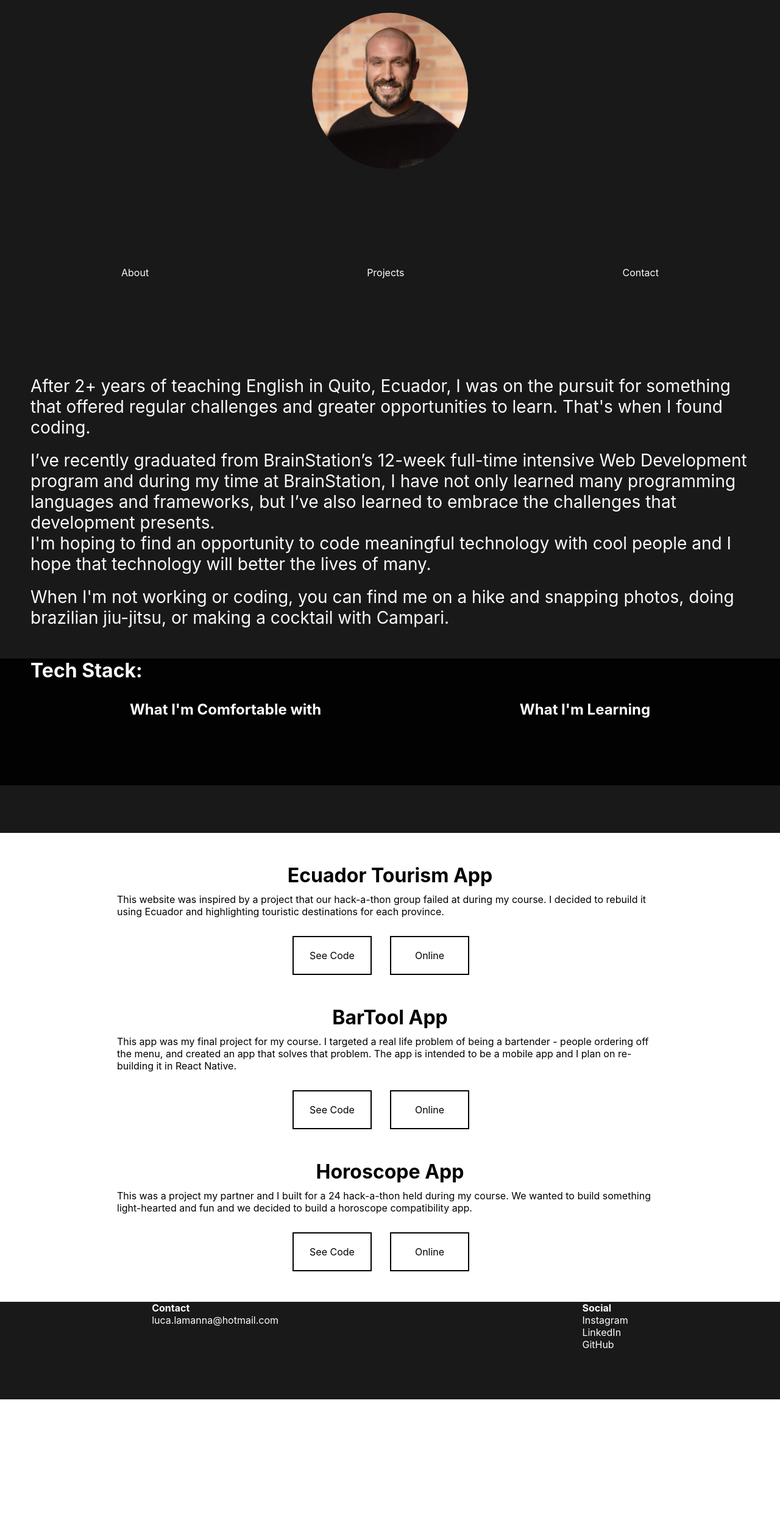
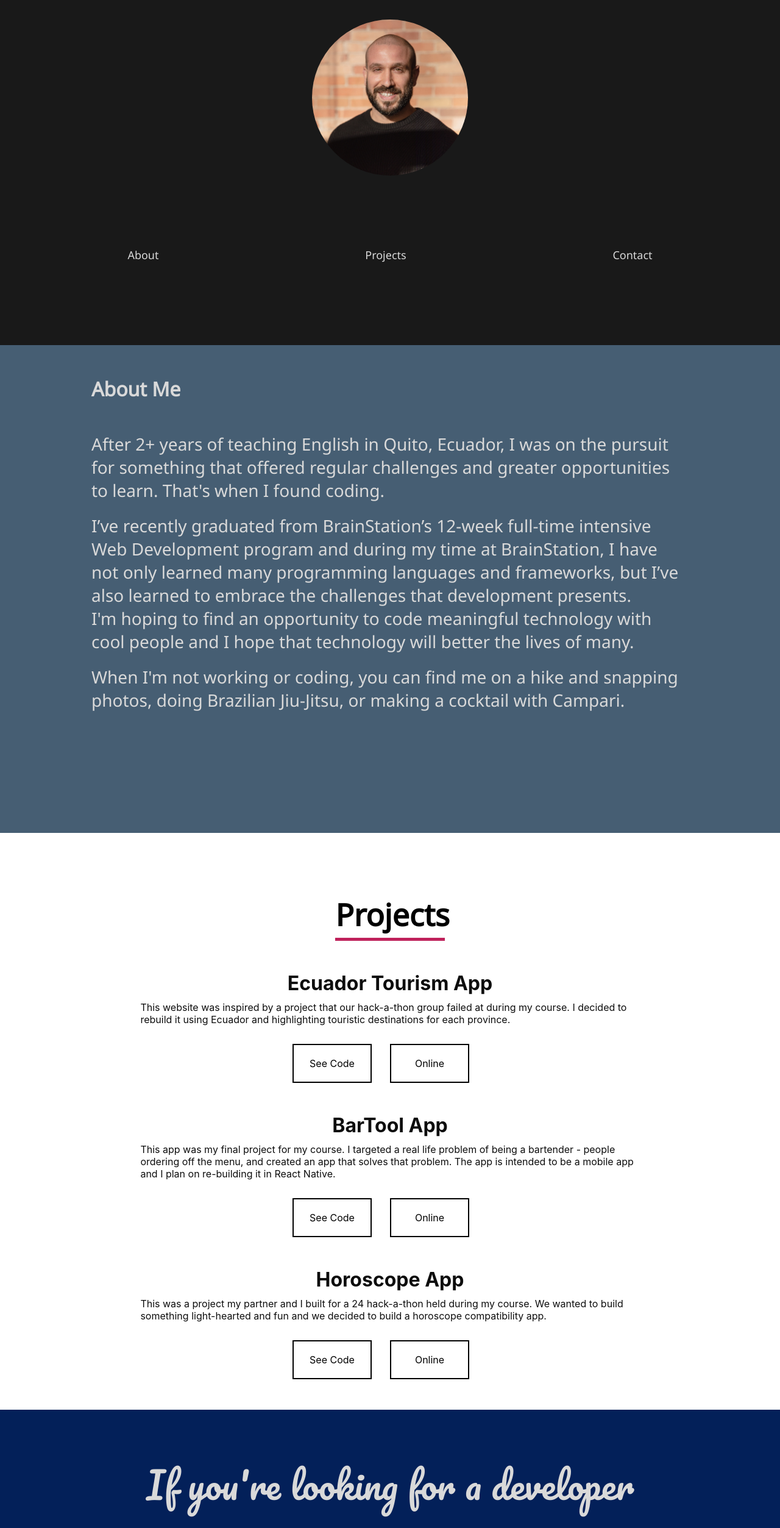
Before and after one commit to LucaLam/portfolio2020, a React (Create React App) app: page /about in a window 1280 px wide. Shown: the part 234-2740 px from the top of the page at 61% size. Before the commit the page ends 2529 px from the top, so only its background shows below. Built offline with nearby package versions, Linux system fonts and the light colour scheme.

Commit message:
styled pages

```diff
--- a/src/components/card/card.scss
+++ b/src/components/card/card.scss
@@ -1,5 +1,7 @@
+@import '../../styles/variables.scss';
+
 .project-card{
-    width: 70%;
+    width: 64%;
     height: 80%;
     display: flex;
     flex-direction: column;
@@ -7,12 +9,12 @@
     margin-bottom: 50px;
 
         .project-card-title{
-            color: black;
+            color: $default-project-page-font;
             margin-bottom: 10px;
         }
 
         .project-card-description{
-            color: black;
+            color: $default-project-page-font;
         }
 
     .button-container{
@@ -30,6 +32,14 @@
             margin-right: 30px;
             text-align: center;
 
+            &:hover{
+                border-radius: 70px;
+                background-color:$default-on-hover-color;
+                border: 2px snow solid;
+                color: $default-font-color;
+
+            }
+
         }
     }
 
--- a/src/components/header/header.scss
+++ b/src/components/header/header.scss
@@ -1,19 +1,26 @@
+@import '../../styles/variables.scss';
+
 .header-container{
     position: relative;
-    top: 30%;
+    top: 20%;
     display: flex;
     flex-direction: row;
     justify-content: space-evenly;
     align-items: center;
-    padding: 20px;
-    height: 100px;
+    padding: 40px;
+    height: 180px;
 
     .header-link{
-        color: snow;
+        color: $default-font-color;
+        font-size: 18px;
+        font-family: $default-text-style;
 
         &:hover{
-            color: pink;
-            opacity: 0.6;
+            color: $default-on-hover-color;
+            opacity: 0.8;
+            cursor: pointer;
+            padding-bottom: 5px;
+            border-bottom: solid $default-on-hover-color 3px;
         }
     }
 }
--- a/src/components/technology-component/tech.scss
+++ b/src/components/technology-component/tech.scss
@@ -1,11 +1,10 @@
 .tech-stack-container{
-    margin-top: 50px;
     display: flex;
     flex-direction: column;
     justify-content: flex-start;
     align-items: flex-start;
     background-color: inherit;
-    padding: 0 50px 70px 50px;
+    padding: 50px 50px 70px 50px;
 
     .component-header{
         color: snow;
--- a/src/pages/About/About.js
+++ b/src/pages/About/About.js
@@ -1,12 +1,13 @@
 import React from 'react'
 
-import Tech from '../../components/technology-component/Tech'
+// import Tech from '../../components/technology-component/Tech'
 
 import './about.scss'
 
 const About =()=> {
         return (
           <div className="about-container">
+            <h1 className='about-header'>About Me</h1>
             <p className="about-text">
               After 2+ years of teaching English in Quito, Ecuador, I was on the
               pursuit for something that offered regular challenges and greater
@@ -28,10 +29,10 @@ const About =()=> {
             <br />
             <p className="about-text">
               When I'm not working or coding, you can find me on a hike and
-              snapping photos, doing brazilian jiu-jitsu, or making a cocktail
+              snapping photos, doing Brazilian Jiu-Jitsu, or making a cocktail
               with Campari.
             </p>
-            <Tech />
+            {/* <Tech /> */}
           </div>
         );
 }
--- a/src/pages/About/about.scss
+++ b/src/pages/About/about.scss
@@ -1,11 +1,20 @@
+@import "../../styles/variables.scss";
+
 .about-container{
-    background-color: rgba(0, 0, 0, 0.9);
+    background-color: #465E73;
     height: 100vh;
-    padding-top: 50px;
+
+    .about-header{
+        color: $default-font-color;
+        padding: 50px;
+        padding-left: 150px;
+        font-family: $default-text-style;
+    }
 
     .about-text{
-        color: snow;
+        color: $default-font-color;
         font-size: 28px;
-        padding: 0 50px 0 50px;
+        padding: 0 150px 0 150px;
+        font-family: $default-text-style;
     }
 }
--- a/src/pages/Contact/Contact.js
+++ b/src/pages/Contact/Contact.js
@@ -6,14 +6,15 @@ const Contact = ()=>{
         return (
             <div className='contact-page'>
                 <div className='contact-container'>
-                    <h4>Contact</h4>
-                    <p>luca.lamanna@hotmail.com</p>
+                    <p className='contact-tag'>If you're looking for a developer <br/> <a className='email-tag'>Reach Out!</a></p>
                 </div>
                 <div className='social-container'>
-                    <h4>Social</h4>
                     <p>Instagram</p>
                     <p>LinkedIn</p>
                     <p>GitHub</p>
+                </div>
+                <div>
+                    <p>Made with love</p>
                 </div>
 
             </div>
--- a/src/pages/Contact/contact.scss
+++ b/src/pages/Contact/contact.scss
@@ -1,10 +1,28 @@
+@import '../../styles/variables.scss';
+
 .contact-page{
-    background-color: rgba($color: #000000, $alpha: 0.9);
-    height: 20vh;
+    background-color: #032059;
+    height: 60vh;
     display: flex;
-    flex-direction: row;
+    flex-direction: column;
+    justify-content: space-between;
+
+    .contact-tag{
+        font-size: 60px;
+        padding-top: 70px;
+        text-align: center;
+        font-family: $contact-font;
+        color: $default-font-color;
+
+        .email-tag{
+            &:hover{
+                color: $default-on-hover-color;
+            }
+        }
+    }
+    .social-container{
+        display: flex;
+        flex-direction: row;
+        padding-bottom: 50px;
+    }
 }
-
-h4, p{
-    color: snow;
-}
--- a/src/pages/Landing/landing.scss
+++ b/src/pages/Landing/landing.scss
@@ -1,3 +1,5 @@
+@import '../../styles/variables.scss';
+
 .landing {
   background-color: rgba(0,0,0,0.9);
   height: 100vh;
@@ -11,9 +13,10 @@
       align-content: center;
 
     .landing-headline {
-      color: snow;
+      color: $default-font-color;
       font-size: 70px;
       margin-bottom: 50px;
+      font-family: $default-text-style;
     }
 
     .landing-headshot {
--- a/src/pages/Project/Projects.js
+++ b/src/pages/Project/Projects.js
@@ -8,6 +8,7 @@ export class Projects extends Component {
     render() {
         return (
             <div className='projects-page'>
+            <h1 className='project-header'>Projects</h1>
                 <CardList />
             </div>
         )
--- a/src/pages/Project/projects.scss
+++ b/src/pages/Project/projects.scss
@@ -0,0 +1,15 @@
+@import '../../styles/variables.scss';
+
+
+.projects-page{
+    margin-top: 100px;
+
+    .project-header{
+        text-align: center;
+        font-size: 50px;
+        font-family: $default-text-style;
+        border-bottom: $default-on-hover-color solid 5px;
+        width: 14%;
+        padding-bottom: 4px;
+    }
+}
--- a/src/styles/fonts.scss
+++ b/src/styles/fonts.scss
@@ -0,0 +1,5 @@
+// Header and Text font:
+@import url('https://fonts.googleapis.com/css?family=Noto+Sans&display=swap');
+
+//Contact font:
+@import url('https://fonts.googleapis.com/css?family=Pacifico&display=swap');
--- /dev/null
+++ b/src/styles/variables.scss
@@ -0,0 +1,8 @@
+@import "../styles/fonts.scss";
+
+$default-font-color: #D9D9D9;
+$default-on-hover-color: #BF215B;
+$default-project-page-font: #0D0D0D;
+
+$default-text-style: 'Noto Sans', ;
+$contact-font: 'Pacifico', ;
```
